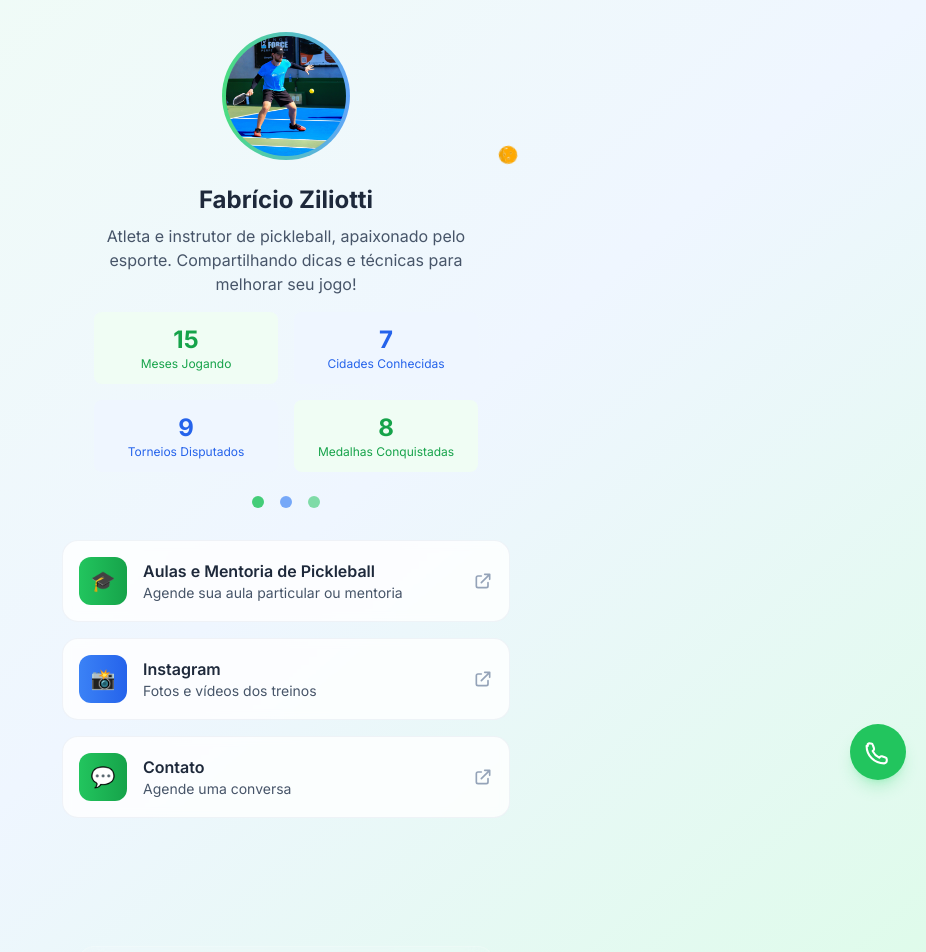
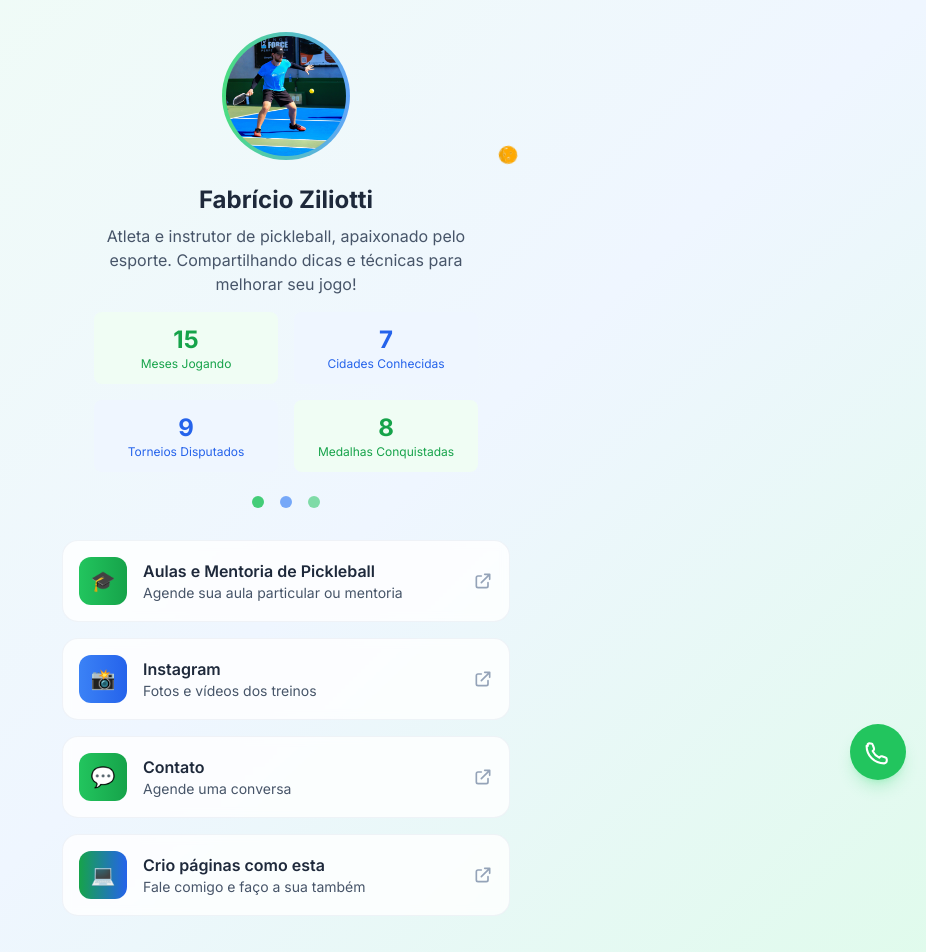
Before and after one commit to pickleball-brasil/fabricio-ziliotti, a React (Vite) app: page / in a window 1280 px wide. Shown: the top 952 px of the page, without its empty margins (354-1280 px from the left). Built offline with nearby package versions, Linux system fonts and the light colour scheme.

Commit message:
Links: add promo link 'Crio pÃ¡ginas como esta' com CTA para WhatsApp

```diff
--- a/src/components/Links.jsx
+++ b/src/components/Links.jsx
@@ -26,6 +26,14 @@ const Links = () => {
       url: 'https://wa.me/5516992144146',
       icon: '💬',
       color: 'from-green-500 to-green-600'
+    },
+    {
+      id: 10,
+      title: 'Crio páginas como esta',
+      description: 'Fale comigo e faço a sua também',
+      url: 'https://wa.me/5516992144146?text=Olá%20Fabrício!%20Quero%20uma%20página%20como%20a%20sua.',
+      icon: '💻',
+      color: 'from-green-600 to-blue-600'
     }
   ]
 
```
